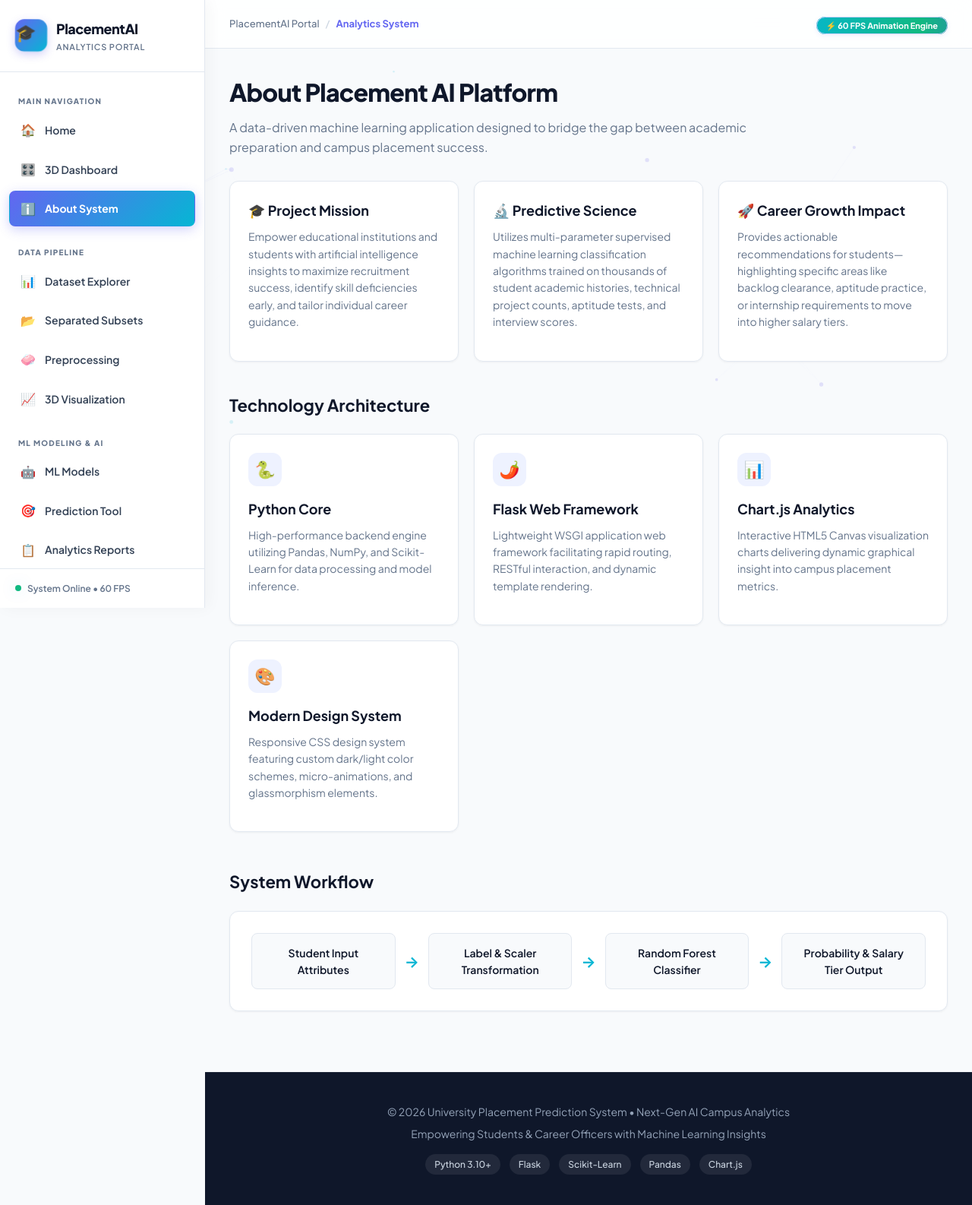
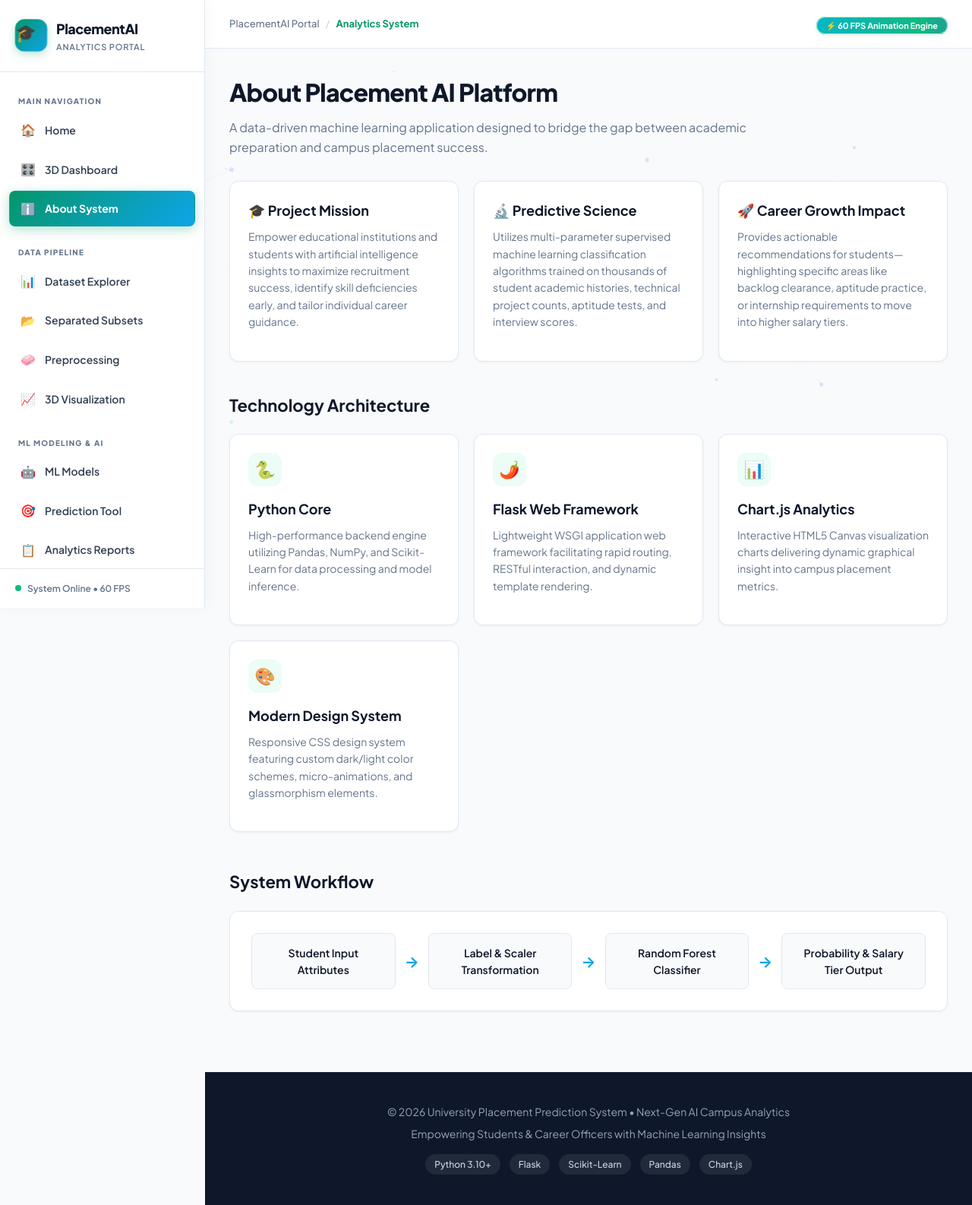
Before and after one commit to mmahi97282-stack/Placement_Prediction_System, a Flask app: page /about in a window 1280 px wide. Shown: the whole page at 76% size. Run offline with Flask 3, Linux system fonts and the light colour scheme.

Commit message:
style: clean light pearlescent and fresh mint theme completely removing dark blue

```diff
--- a/static/style.css
+++ b/static/style.css
@@ -23,13 +23,13 @@ WHY WRITTEN:
 @import url('https://fonts.googleapis.com/css2?family=Plus+Jakarta+Sans:wght@300;400;500;600;700;800&display=swap');
 
 :root {
-    --primary: #6366f1;
-    --primary-hover: #4f46e5;
-    --primary-light: #eef2ff;
-    --accent: #06b6d4;
-    --accent-hover: #0891b2;
-    --accent-light: #ecfeff;
-    --accent-pink: #ec4899;
+    --primary: #059669;
+    --primary-hover: #047857;
+    --primary-light: #ecfdf5;
+    --accent: #0ea5e9;
+    --accent-hover: #0284c7;
+    --accent-light: #f0f9ff;
+    --accent-warm: #f59e0b;
     --bg-main: #f8fafc;
     --bg-card: #ffffff;
     --text-dark: #0f172a;
@@ -43,8 +43,8 @@ WHY WRITTEN:
     --danger: #ef4444;
     --danger-bg: #fee2e2;
     --shadow-sm: 0 1px 3px rgba(0,0,0,0.05);
-    --shadow-md: 0 4px 6px -1px rgba(0,0,0,0.1), 0 2px 4px -1px rgba(0,0,0,0.06);
-    --shadow-lg: 0 12px 30px -5px rgba(99, 102, 241, 0.18), 0 8px 10px -6px rgba(0,0,0,0.04);
+    --shadow-md: 0 4px 6px -1px rgba(0,0,0,0.07), 0 2px 4px -1px rgba(0,0,0,0.04);
+    --shadow-lg: 0 12px 25px -5px rgba(5, 150, 105, 0.15), 0 8px 10px -6px rgba(0,0,0,0.04);
     --radius-sm: 8px;
     --radius-md: 12px;
     --radius-lg: 18px;
@@ -88,7 +88,7 @@ body.has-sidebar {
     z-index: 1000;
     display: flex;
     flex-direction: column;
-    box-shadow: 4px 0 20px rgba(0, 0, 0, 0.04);
+    box-shadow: 4px 0 20px rgba(0, 0, 0, 0.03);
     border-right: 1px solid var(--border);
 }
 
@@ -106,7 +106,7 @@ body.has-sidebar {
 }
 
 .logo-icon {
-    background: linear-gradient(135deg, var(--primary), var(--accent));
+    background: linear-gradient(135deg, #059669, #0ea5e9);
     width: 42px;
     height: 42px;
     border-radius: 12px;
@@ -114,7 +114,7 @@ body.has-sidebar {
     align-items: center;
     justify-content: center;
     font-size: 22px;
-    box-shadow: 0 4px 12px rgba(79, 70, 229, 0.25);
+    box-shadow: 0 4px 12px rgba(5, 150, 105, 0.25);
     flex-shrink: 0;
     color: #ffffff;
 }
@@ -179,16 +179,16 @@ body.has-sidebar {
 .sidebar-link:hover {
     color: var(--primary);
     background: var(--primary-light);
-    border-color: #c7d2fe;
+    border-color: #a7f3d0;
     transform: translateX(3px);
 }
 
 .sidebar-link.active {
-    background: linear-gradient(135deg, var(--primary), var(--accent));
+    background: linear-gradient(135deg, #059669, #0ea5e9);
     color: #ffffff;
     font-weight: 700;
     border-color: transparent;
-    box-shadow: 0 4px 15px rgba(99, 102, 241, 0.3);
+    box-shadow: 0 4px 15px rgba(5, 150, 105, 0.3);
 }
 
 .nav-icon {
@@ -239,7 +241,7 @@ body.has-sidebar {
 
 .top-bar {
     height: 64px;
-    background: rgba(255, 255, 255, 0.85);
+    background: rgba(255, 255, 255, 0.9);
     backdrop-filter: blur(12px);
     border-bottom: 1px solid var(--border);
     display: flex;
@@ -273,15 +275,17 @@ body.has-sidebar {
 }
 
 .badge-live {
-    background: linear-gradient(135deg, #eef2ff, #ecfeff);
+    background: linear-gradient(135deg, #ecfdf5, #f0f9ff);
     color: var(--primary);
-    border: 1px solid #c7d2fe;
+    border: 1px solid #a7f3d0;
     font-size: 11px;
     font-weight: 700;
     padding: 4px 12px;
     border-radius: 20px;
-    box-shadow: 0 2px 6px rgba(99, 102, 241, 0.1);
+    box-shadow: 0 2px 6px rgba(5, 150, 105, 0.1);
 }
+
+
 
 /* --------------------------------------------------
  * CONTENT CONTAINER & PAGE BASE
```
Also changed, not shown: other parts of static/style.css (+15 -13 lines).
